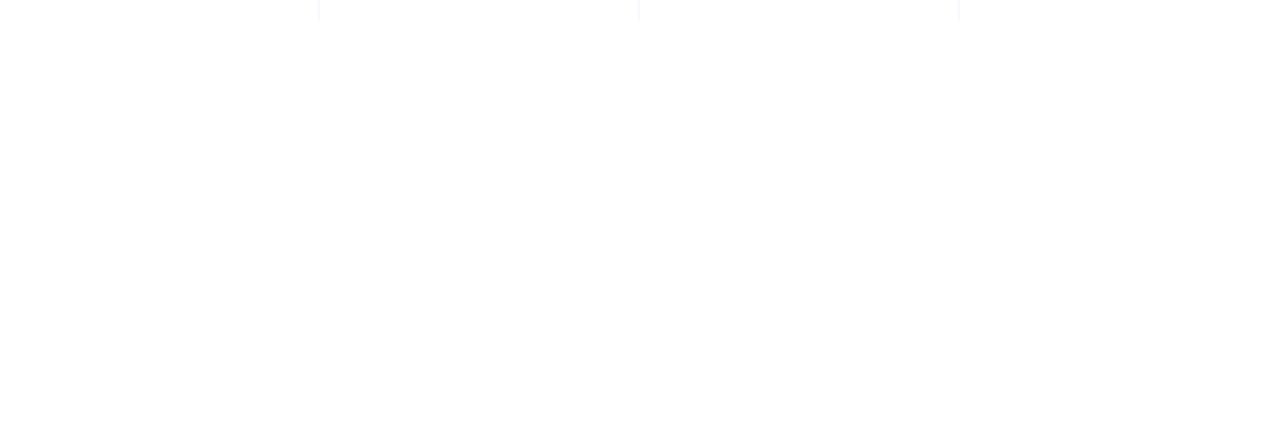
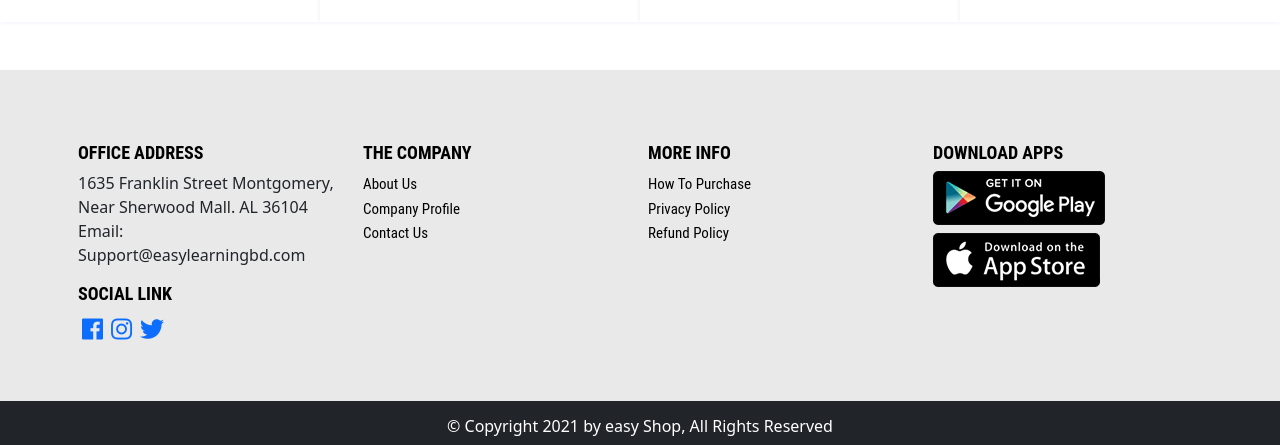
Before and after one commit to PrisecaruEmilia/licenta-Frontend-1, a React (Create React App) app: page / in a window 1280 px wide. Shown: the part 2472-2917 px from the top of the page. Before the commit the page ends 2494 px from the top, so only its background shows below. Built offline with nearby package versions, Linux system fonts and the light colour scheme.

Commit message:
footer component desktop

```diff
--- a/src/assets/css/footer.css
+++ b/src/assets/css/footer.css
@@ -0,0 +1,27 @@
+.footerback {
+  background-color: #e9e9e9;
+}
+.footer-text {
+  font-size: 13px;
+  font-family: 'Roboto Condensed', sans-serif;
+  font-weight: 600;
+}
+
+.footer-link {
+  text-decoration: none;
+  color: #000000;
+  font-size: 15px;
+  font-family: 'Roboto Condensed', sans-serif;
+  font-weight: 400;
+}
+.footer-link:hover {
+  text-decoration: none;
+  color: #051b35;
+}
+
+.footer-menu-title {
+  font-size: 18px;
+  color: #000000;
+  font-family: 'Roboto Condensed', sans-serif;
+  font-weight: 600;
+}
--- a/src/components/common/Footer.js
+++ b/src/components/common/Footer.js
@@ -1,8 +1,96 @@
-import React, { Component } from 'react';
-
+import React, { Component, Fragment } from 'react';
+import { Col, Container, Row } from 'react-bootstrap';
+import { Link } from 'react-router-dom';
+import Apple from '../../assets/images/apple.png';
+import Google from '../../assets/images/google.png';
 export class Footer extends Component {
   render() {
-    return <div>Footer</div>;
+    return (
+      <Fragment>
+        <div className="footerback m-0 mt-5 pt-3 shadow-sm">
+          <Container>
+            <Row className="px-0 my-5">
+              <Col className="p-2" lg={3} md={3} sm={6} xs={12}>
+                <h5 className="footer-menu-title">OFFICE ADDRESS</h5>
+                <p>
+                  1635 Franklin Street Montgomery, Near Sherwood Mall. AL 36104{' '}
+                  <br></br>
+                  Email: Support@easylearningbd.com
+                </p>
+                <h5 className="footer-menu-title">SOCIAL LINK</h5>
+                <a href="">
+                  <i className="fab m-1 h4 fa-facebook"></i>
+                </a>
+                <a href="">
+                  <i className="fab m-1 h4 fa-instagram"></i>
+                </a>
+                <a href="">
+                  <i className="fab m-1 h4 fa-twitter"></i>
+                </a>
+              </Col>
+
+              <Col className="p-2" lg={3} md={3} sm={6} xs={12}>
+                <h5 className="footer-menu-title">THE COMPANY</h5>
+                <Link to="/" className="footer-link">
+                  {' '}
+                  About Us
+                </Link>
+                <br></br>
+                <Link to="/" className="footer-link">
+                  {' '}
+                  Company Profile
+                </Link>
+                <br></br>
+                <Link to="/" className="footer-link">
+                  {' '}
+                  Contact Us
+                </Link>
+                <br></br>
+              </Col>
+
+              <Col className="p-2" lg={3} md={3} sm={6} xs={12}>
+                <h5 className="footer-menu-title">MORE INFO</h5>
+                <Link to="/" className="footer-link">
+                  How To Purchase
+                </Link>
+                <br></br>
+                <Link to="/" className="footer-link">
+                  {' '}
+                  Privacy Policy
+                </Link>
+                <br></br>
+                <Link to="/" className="footer-link">
+                  {' '}
+                  Refund Policy{' '}
+                </Link>
+                <br></br>
+              </Col>
+
+              <Col className="p-2" lg={3} md={3} sm={6} xs={12}>
+                <h5 className="footer-menu-title">DOWNLOAD APPS</h5>
+                <a>
+                  <img src={Google} />
+                </a>
+                <br></br>
+                <a>
+                  <img className="mt-2" src={Apple} />
+                </a>
+                <br></br>
+              </Col>
+            </Row>
+          </Container>
+          <Container fluid={true} className="text-center m-0 pt-3 pb-1 bg-dark">
+            <Container>
+              <Row>
+                <h6 className="text-white">
+                  © Copyright 2021 by easy Shop, All Rights Reserved
+                </h6>
+              </Row>
+            </Container>
+          </Container>
+        </div>
+      </Fragment>
+    );
   }
 }
 
--- a/src/pages/HomePage.js
+++ b/src/pages/HomePage.js
@@ -7,7 +7,7 @@
 import NewArrival from '../components/home/NewArrival';
 import NavMenuMobile from '../components/common/NavMenuMobile';
 import HomeTopMobile from '../components/home/HomeTopMobile';
-
+import Footer from '../components/common/Footer';
 export class HomePage extends Component {
   render() {
     return (
@@ -27,6 +27,7 @@
         <NewArrival />
         <Categories />
         <Collection />
+        <Footer />
       </Fragment>
     );
   }
```
Also changed, not shown: src/assets/images/apple.png (added), src/assets/images/google.png (added).
